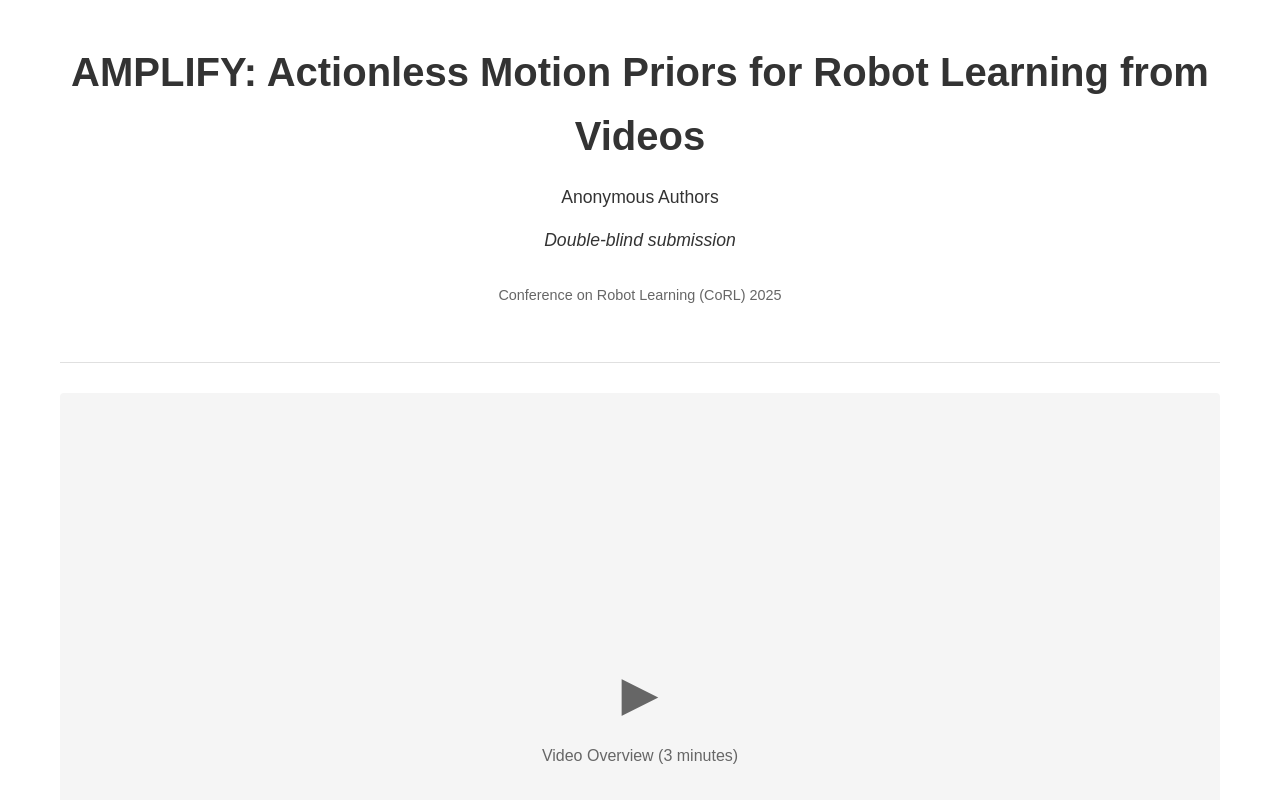
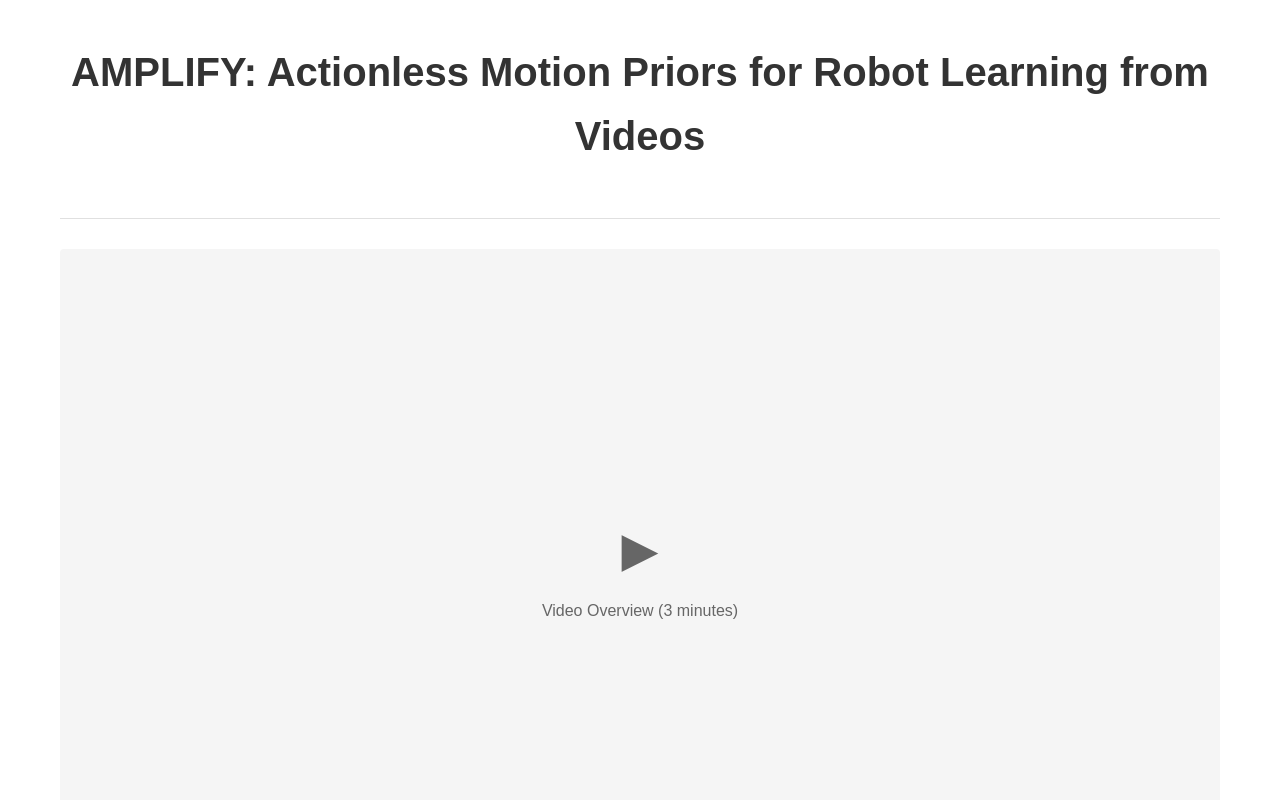
Before and after one commit to amplify-robotics/amplify-robotics.github.io, a plain HTML site: page index.html in a window 1280 px wide. Shown: the top 800 px of the page. Drawn offline with Linux system fonts and the light colour scheme.

Commit message:
Update index.html

```diff
--- a/index.html
+++ b/index.html
@@ -395,13 +395,6 @@
 <body>
     <header>
         <h1>AMPLIFY: Actionless Motion Priors for Robot Learning from Videos</h1>
-        <div class="authors">
-            <p>Anonymous Authors</p>
-            <p><i>Double-blind submission</i></p>
-        </div>
-        <div class="affiliation">
-            <p>Conference on Robot Learning (CoRL) 2025</p>
-        </div>
     </header>
 
     <div class="video-container">
```
